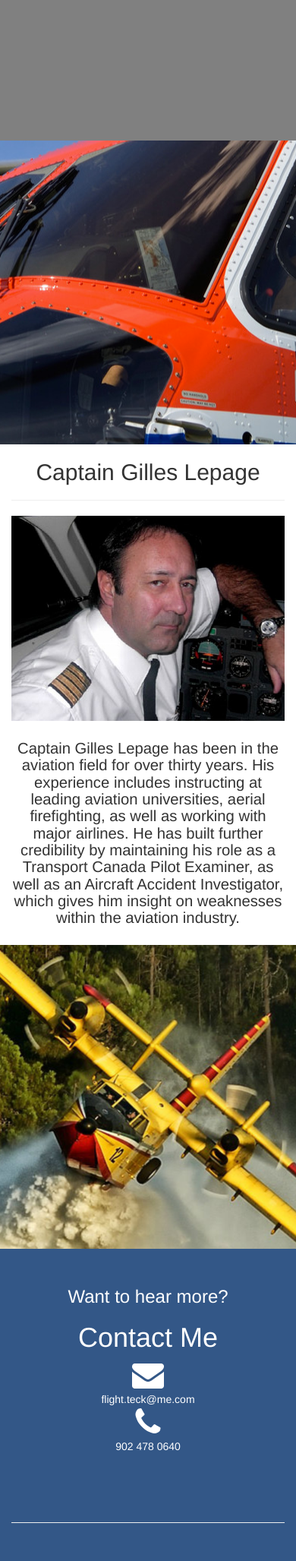
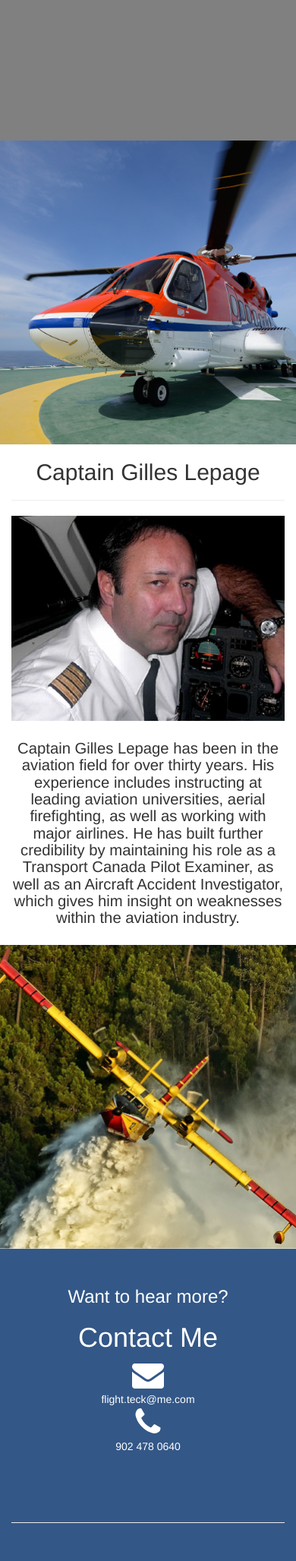
Before and after one commit to zrivest/cockpit_managment_promo_site, a PHP site: page / in a window 390 px wide. Shown: the part 1958-4013 px from the top of the page at 76% size. Run offline with PHP 8.4, Linux system fonts and the light colour scheme.

Commit message:
image changes

```diff
--- a/css/stylish-portfolio.css
+++ b/css/stylish-portfolio.css
@@ -314,12 +314,12 @@ i.scroll:hover {
     width: 100%;
   }
 
-  .callout {
+  .callout img{
     background: url(../img/helicopter.jpg) no-repeat center center scroll;
 
   }
 
-  .callout2 {
+  .callout2 img{
     background: url(../img/waterbomber3.jpg) no-repeat center center scroll;
   }
 
```
